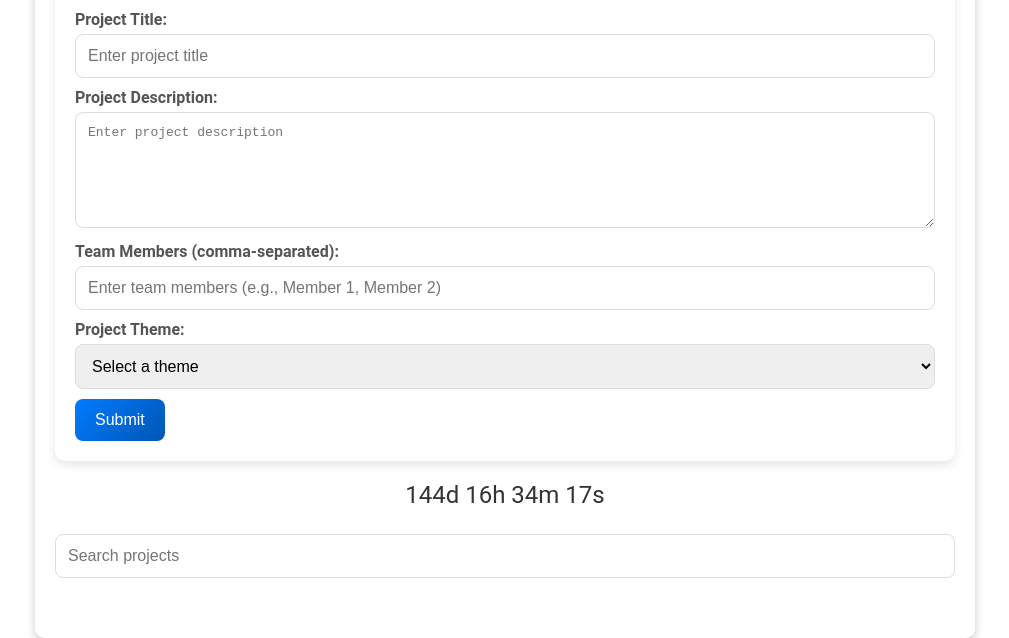
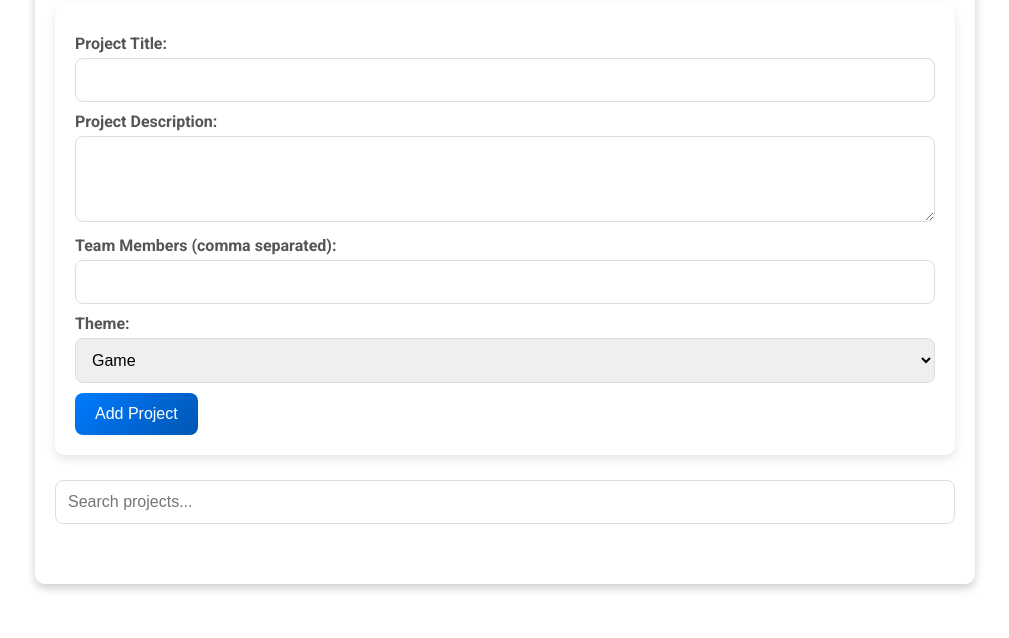
Before and after one commit to mparameshkumar/HackthonManagementSystem, a plain HTML site: page index.html in a window 1280 px wide. Shown: the part 163-801 px from the top of the page, without its empty margins (135-1144 px from the left). Drawn offline with Linux system fonts and the light colour scheme.

Commit message:
Update index.html

```diff
--- a/index.html
+++ b/index.html
@@ -5,37 +5,36 @@
     <meta name="viewport" content="width=device-width, initial-scale=1.0">
     <title>Hackathon Management System</title>
     <link rel="stylesheet" href="styles.css">
+    <link href="https://fonts.googleapis.com/css2?family=Roboto:wght@400;700&family=Pacifico&display=swap" rel="stylesheet">
 </head>
 <body>
     <div class="container">
         <h1>Hackathon Management System</h1>
-
         <form id="projectForm">
             <label for="title">Project Title:</label>
-            <input type="text" id="title" name="title" placeholder="Enter project title" required>
+            <input type="text" id="title" required>
 
             <label for="description">Project Description:</label>
-            <textarea id="description" name="description" placeholder="Enter project description" rows="6" required></textarea>
+            <textarea id="description" rows="4" required></textarea>
 
-            <label for="team">Team Members (comma-separated):</label>
-            <input type="text" id="team" name="team" placeholder="Enter team members (e.g., Member 1, Member 2)" required>
+            <label for="team">Team Members (comma separated):</label>
+            <input type="text" id="team" required>
 
-            <label for="theme">Project Theme:</label>
-            <select id="theme" name="theme" required>
-                <option value="" disabled selected>Select a theme</option>
+            <label for="theme">Theme:</label>
+            <select id="theme" required>
                 <option value="Game">Game</option>
                 <option value="Information System">Information System</option>
                 <option value="Smart Assistant">Smart Assistant</option>
                 <option value="Virtual Reality">Virtual Reality</option>
             </select>
 
-            <button type="submit">Submit</button>
+            <button type="submit">Add Project</button>
         </form>
 
-        <div id="timer"></div>
+        <!-- Removed timer element -->
+        <!-- <div id="timer"></div> -->
 
-        <input type="text" id="search" placeholder="Search projects">
-
+        <input type="text" id="search" placeholder="Search projects...">
         <div id="projects"></div>
     </div>
     <script src="script.js"></script>
```
